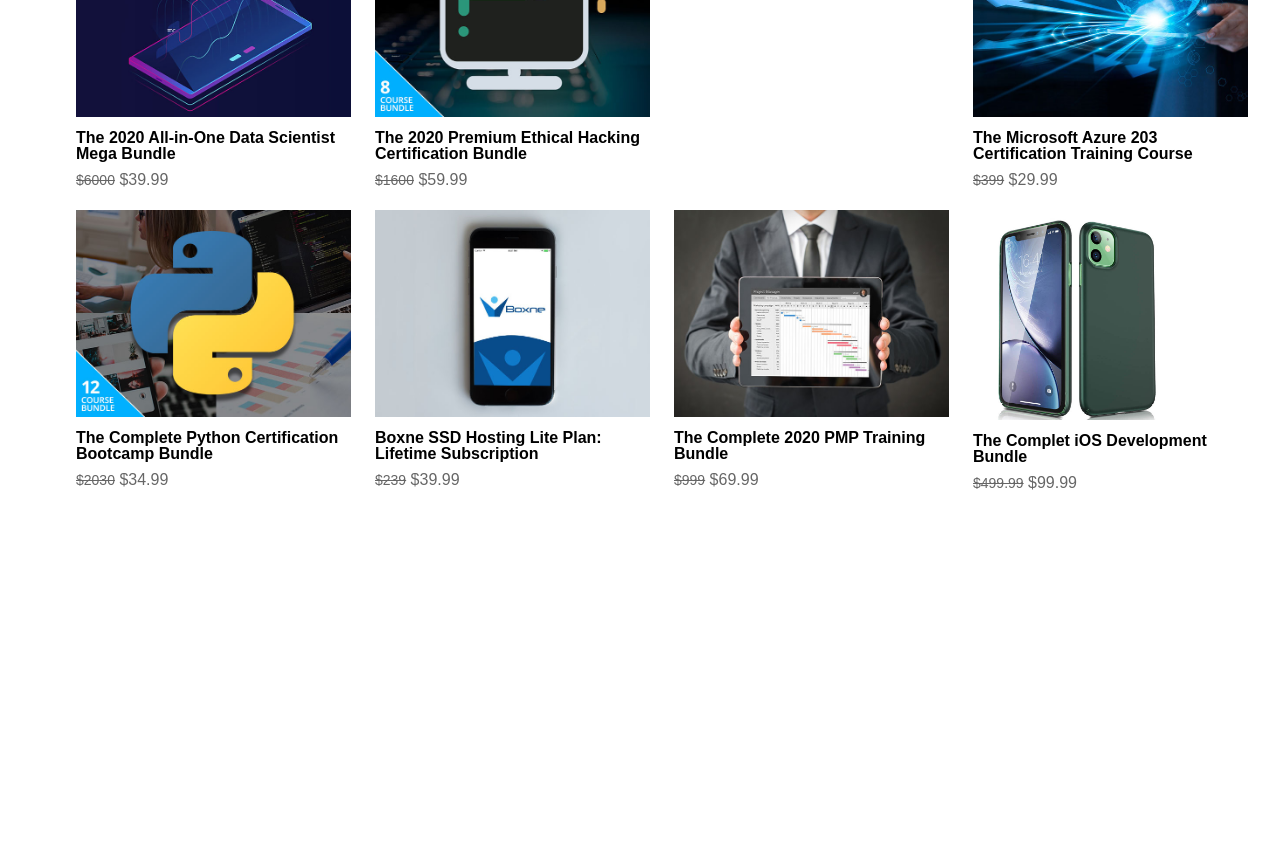
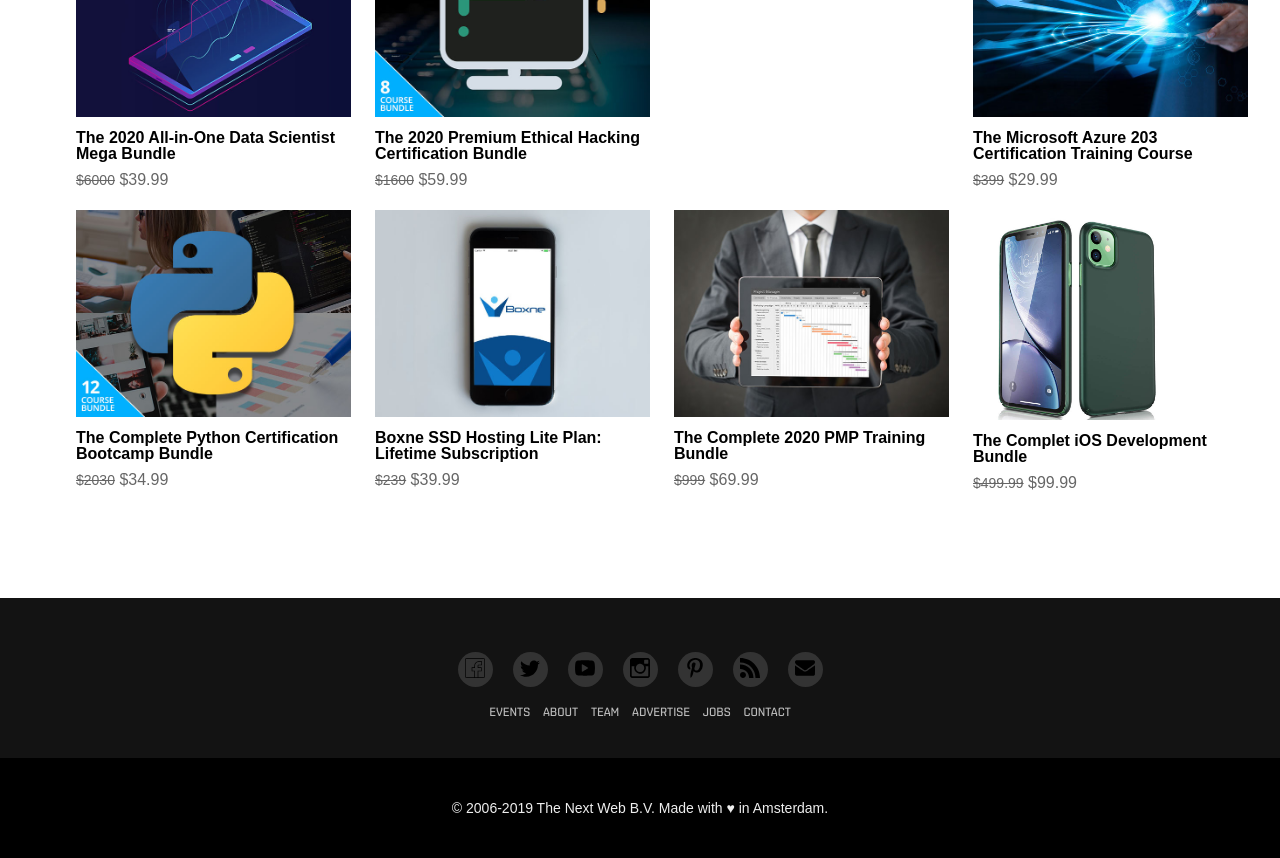
Before and after one commit to dw44/TNW_responsive_design_project, a plain HTML site: page index.html in a window 1280 px wide. Shown: the part 3991-4849 px from the top of the page. Before the commit the page ends 4489 px from the top, so only its background shows below. Drawn offline with Linux system fonts and the light colour scheme.

Commit message:
Large screen version completed

```diff
--- a/assets/styles/styles.css
+++ b/assets/styles/styles.css
@@ -586,3 +586,89 @@ a:visited {
     text-decoration: line-through;
     font-size: 14px;
 }
+
+/* Ads end here */
+
+/* Footer starts here */
+
+.footer {
+    width: 100vw;
+    height: 260px;
+    margin-top: 100px;
+    color: #aaa;
+}
+
+.footer-links {
+    height: 160px;
+    padding: 42px 0 28px 0;
+    background-color: #131313;
+    display: flex;
+    align-items: center;
+    justify-content: center;
+    flex-direction: column;
+}
+
+.share-links {
+    display: flex;
+    flex-direction: row;
+}
+
+.share-li {
+    height: 35px;
+    width: 35px;
+    border-radius: 50%;
+    background-color: #333;
+    color: #bbb;
+    display: flex;
+    justify-content: center;
+    align-items: center;
+    margin: 0 10px;
+}
+
+.share-li:hover {
+    background-color: beige;
+}
+
+.share-img {
+    height: 20px;
+    width: 20px;
+}
+
+.footer-nav {
+    font-family: "Shentox";
+    font-size: 12px;
+    margin-top: 20px;
+}
+
+.footer-nav > li {
+    display: inline-block;
+    padding: 0 5px;
+}
+
+.footer-nav a,
+.footer-nav a:focus,
+.footer-nav a:visited {
+    text-transform: uppercase;
+    color: #bbb;
+}
+
+.footer-nav a:hover {
+    color: #fff;
+}
+
+.footer-legal {
+    height: 100px;
+    background-color: #000;
+    display: flex;
+    align-items: center;
+    justify-content: center;
+}
+
+.footer-legal > h6 {
+    color: #eee;
+    font-family: Arial, Helvetica, sans-serif;
+    letter-spacing: 1.2;
+    font-size: 14px;
+}
+
+/* Fin */
--- a/index.html
+++ b/index.html
@@ -541,8 +541,28 @@
             </section>
         </div>
         <footer class="footer">
-            <div class="footer-links"></div>
-            <div class="footer-legal"></div>
+            <div class="footer-links">
+                <ul class="share-links">
+                    <li class="share-li"><a href="#"><img src="assets/images/footer-icons/fb.svg" class="share-img"></a></li>
+                    <li class="share-li"><a href="#"><img src="assets/images/footer-icons/twitter.svg" class="share-img"></a></li>
+                    <li class="share-li"><a href="#"><img src="assets/images/footer-icons/yt.svg" class="share-img"></a></li>
+                    <li class="share-li"><a href="#"><img src="assets/images/footer-icons/insta.svg" class="share-img"></a></li>
+                    <li class="share-li"><a href="#"><img src="assets/images/footer-icons/pin.svg" class="share-img"></a></li>
+                    <li class="share-li"><a href="#"><img src="assets/images/footer-icons/feed.svg" class="share-img"></a></li>
+                    <li class="share-li"><a href="#"><img src="assets/images/footer-icons/email.svg" class="share-img"></a></li>
+                </ul>
+                <ul class="footer-nav">
+                    <li><a href="#">events</a></li>
+                    <li><a href="#">about</a></li>
+                    <li><a href="#">team</a></li>
+                    <li><a href="#">advertise</a></li>
+                    <li><a href="#">jobs</a></li>
+                    <li><a href="#">contact</a></li>
+                </ul>
+            </div>
+            <div class="footer-legal">
+                <h6>© 2006-2019 The Next Web B.V. Made with ♥ in Amsterdam.</h6>
+            </div>
         </footer>
     </body>
 </html>
```
Also changed, not shown: assets/images/footer-icons/email.svg (added), assets/images/footer-icons/fb.svg (added), assets/images/footer-icons/feed.svg (added), assets/images/footer-icons/insta.svg (added), assets/images/footer-icons/pin.svg (added), assets/images/footer-icons/twitter.svg (added), assets/images/footer-icons/yt.svg (added).
